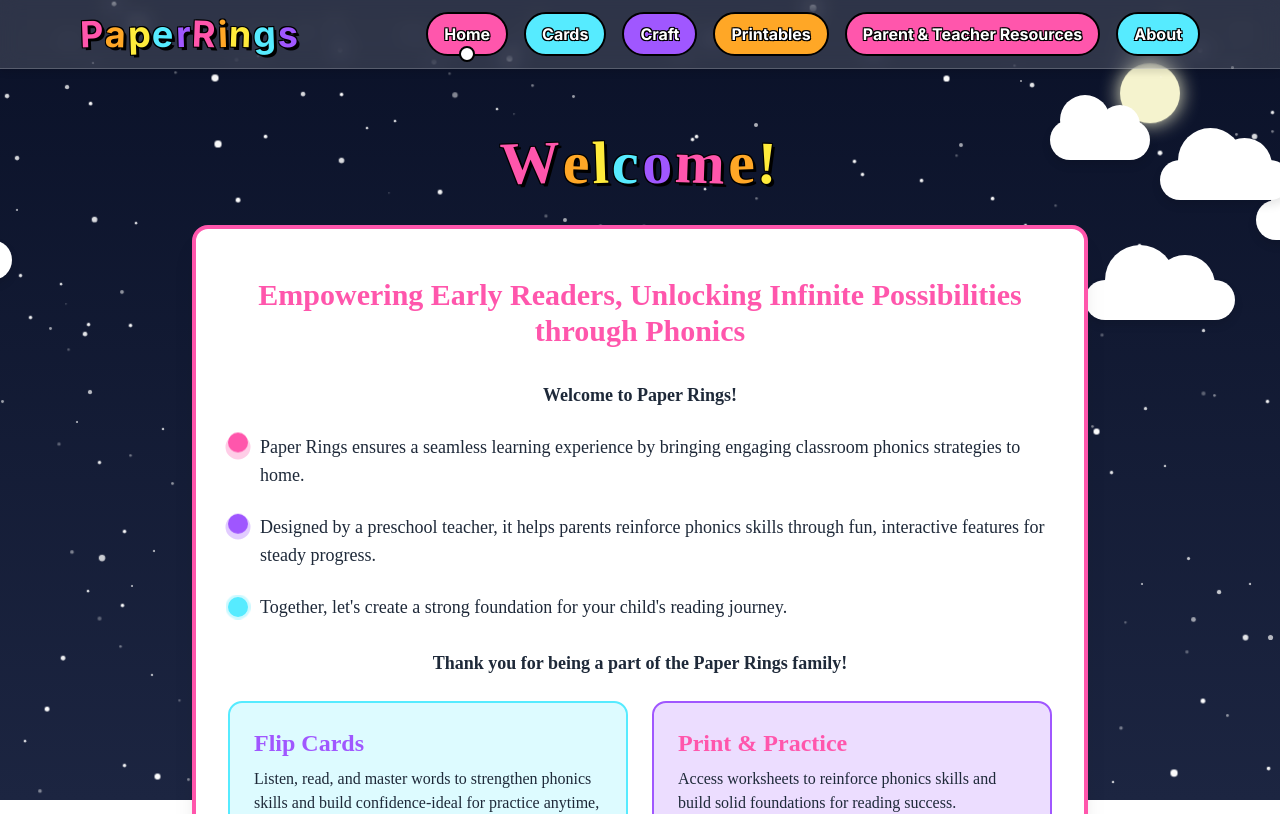
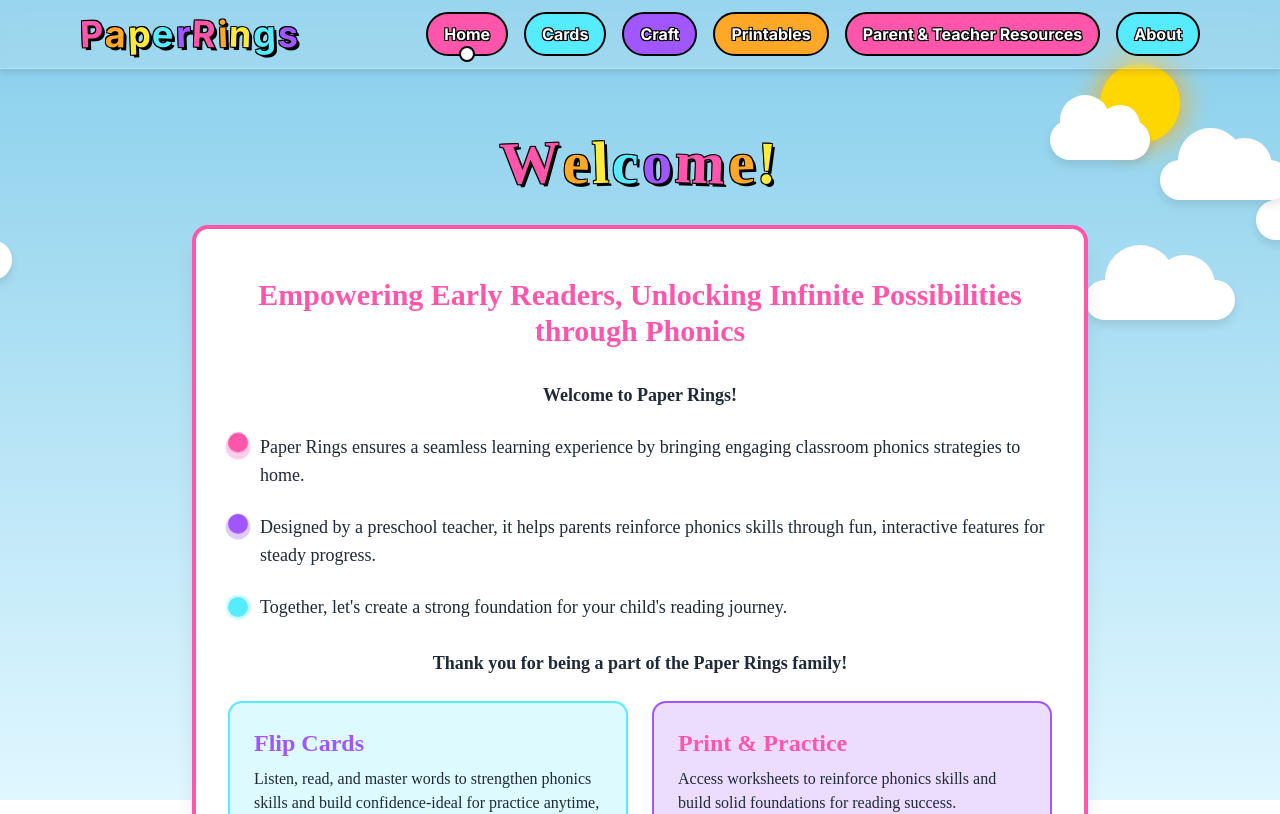
Before and after one commit to Mikkode/word-pronunciation, a Next.js app: page / in a window 1280 px wide. Shown: the top 814 px of the page. Built offline with nearby package versions, Linux system fonts and the light colour scheme; a web font is replaced by a local one.

Commit message:
force day

```diff
--- a/src/app/layout.tsx
+++ b/src/app/layout.tsx
@@ -27,9 +27,9 @@ export default function RootLayout({
 
         {/* Fond animé avec configuration simplifiée */}
         <AnimatedBackground
-          starsCount={300}
+          starsCount={200}
           cycleDuration={10}
-          forceMode="night" // Peut être "day", "night" ou "auto"
+          forceMode="day" // Peut être "day", "night" ou "auto"
         />
 
         <main className="relative z-10 pt-16 pl-2 pr-2">{children}</main>
```
